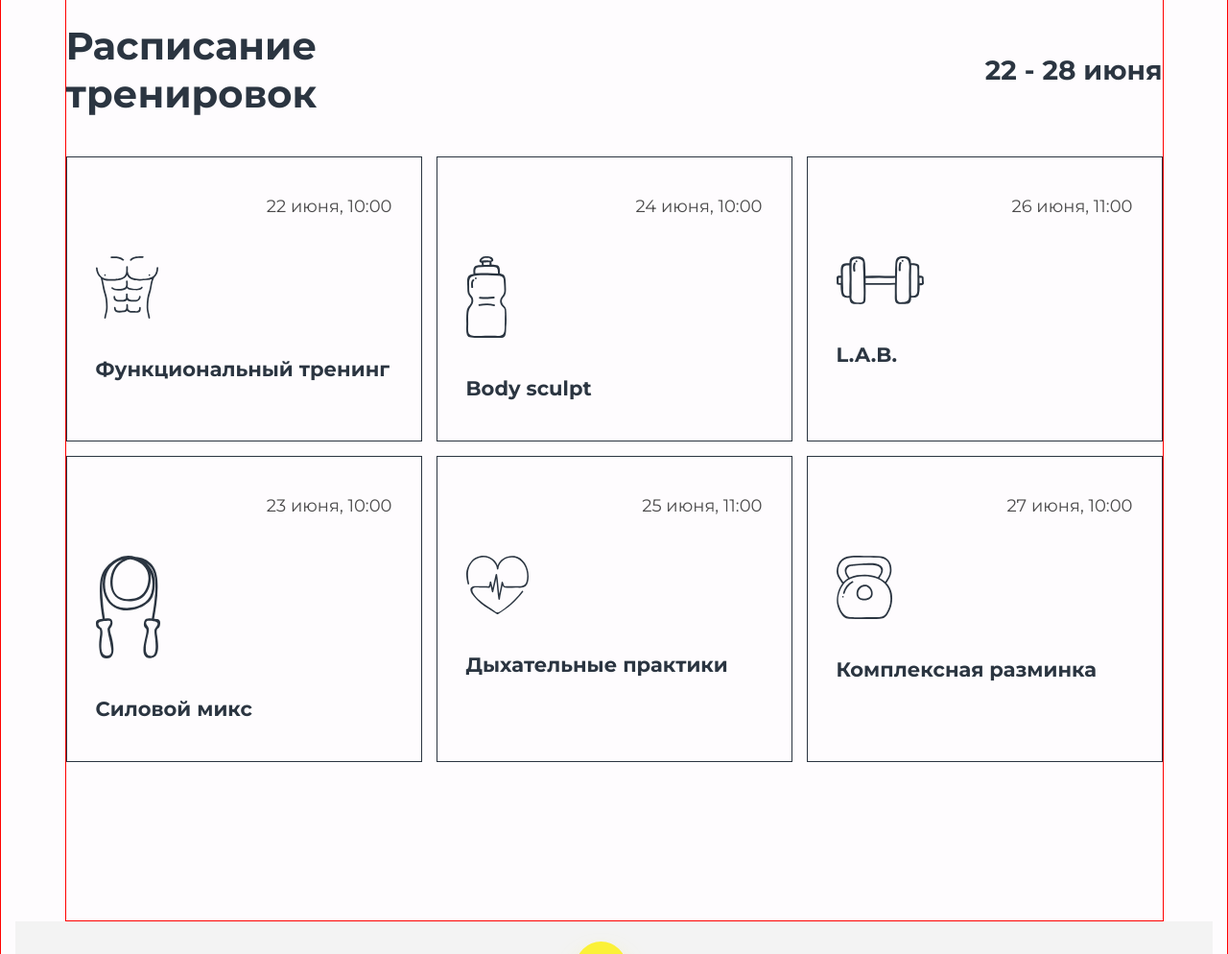
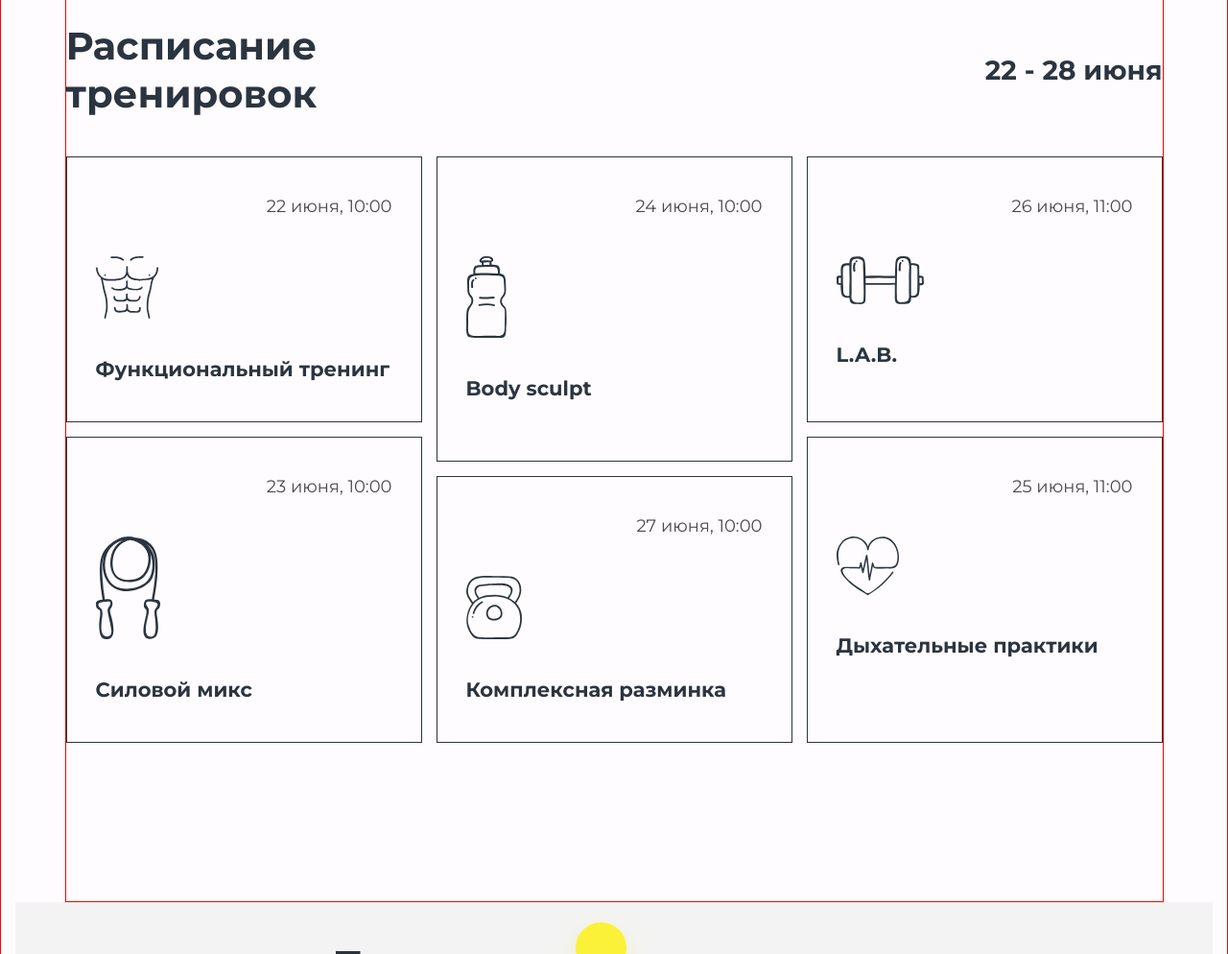
Before and after one commit to ikisel/online-training, a plain HTML site: page index.html in a window 1280 px wide. Shown: the part 2020-3014 px from the top of the page at 96% size. Drawn offline with nearby package versions, Linux system fonts and the light colour scheme.

Commit message:
add changes

```diff
--- a/css/style.css
+++ b/css/style.css
@@ -270,6 +270,30 @@ body {
     padding: 20px 30px;
 }
 
+.item-a {
+    grid-area: a;
+}
+
+.item-b {
+    grid-area: b;
+}
+
+.item-c {
+    grid-area: c;
+}
+
+.item-d {
+    grid-area: d;
+}
+
+.item-e {
+    grid-area: e;
+}
+
+.item-f {
+    grid-area: f;
+}
+
 .training:hover {
     background: linear-gradient(180deg, #FBF138 0%, rgba(253, 249, 182, 0.45) 100%);
     opacity: 0.7;
@@ -288,6 +312,7 @@ body {
 .timetable {
     display: grid;
     grid-template-columns: repeat(auto-fit, minmax(366px, 1fr));
+    grid-template-areas: "a b c""d b e""d f e";
     gap: 15px;
     margin: 0;
     padding: 20px 0;
--- a/index.html
+++ b/index.html
@@ -78,7 +78,7 @@
                         <p class="events-description">22 - 28 июня</p>
                     </div>
                     <div class="timetable">
-                        <div class="training">
+                        <div class="training item-a">
                             <p class="timetable-data">22 июня, 10:00</p>
                             <div class="timetable-image">
                                 <img src="./icons/body.svg" alt="body"
@@ -87,7 +87,7 @@
                             </div>
                             <h3 class="timetable-heading">Функциональный тренинг</h3>
                         </div>
-                        <div class="training">
+                        <div class="training item-b">
                             <p class="timetable-data">24 июня, 10:00</p>
                             <div class="timetable-image">
                                 <img src="./icons/bottle.svg" alt="bottle"
@@ -96,7 +96,7 @@
                             <h3 class="timetable-heading">Body sculpt</h3>
 
                         </div>
-                        <div class="training">
+                        <div class="training item-c">
                             <p class="timetable-data">26 июня, 11:00</p>
                             <div class="timetable-image">
                                 <img src="./icons/dumbbell.svg" alt="dumbbell"
@@ -104,7 +104,7 @@
                             </div>
                             <h3 class="timetable-heading">L.A.B.</h3>
                         </div>
-                        <div class="training">
+                        <div class="training item-d">
                             <p class="timetable-data">23 июня, 10:00</p>
                             <div class="timetable-image">
                                 <img src="./icons/jump.svg" alt="jump"
@@ -113,7 +113,7 @@
                             <h3 class="timetable-heading">Силовой микс</h3>
 
                         </div>
-                        <div class="training">
+                        <div class="training item-e">
                             <p class="timetable-data">25 июня, 11:00</p>
                             <div class="timetable-image">
                                 <img src="./icons/heart.svg" alt="heart"
@@ -122,7 +122,7 @@
                             <h3 class="timetable-heading">Дыхательные практики</h3>
 
                         </div>
-                        <div class="training">
+                        <div class="training item-f">
                             <p class="timetable-data">27 июня, 10:00</p>
                             <div class="timetable-image">
                                 <img src="./icons/weight.svg" alt="weight"
```
